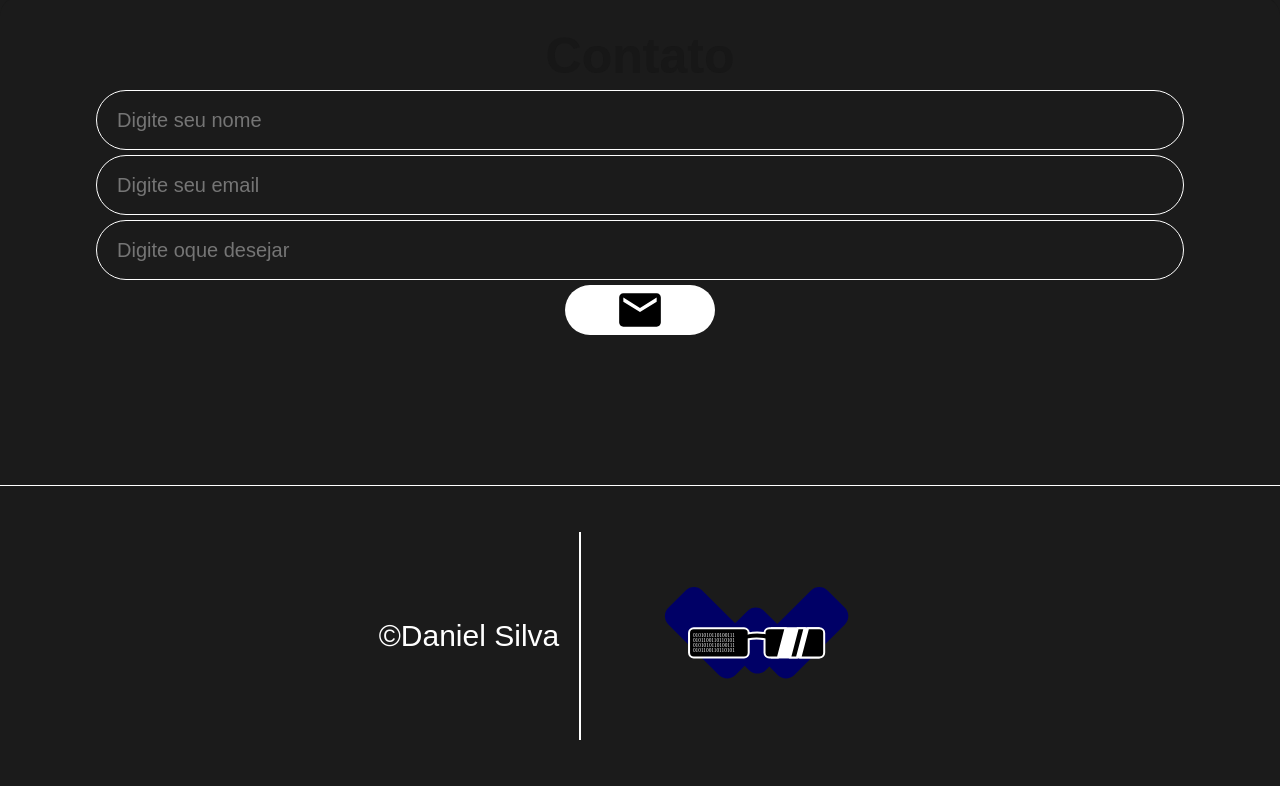
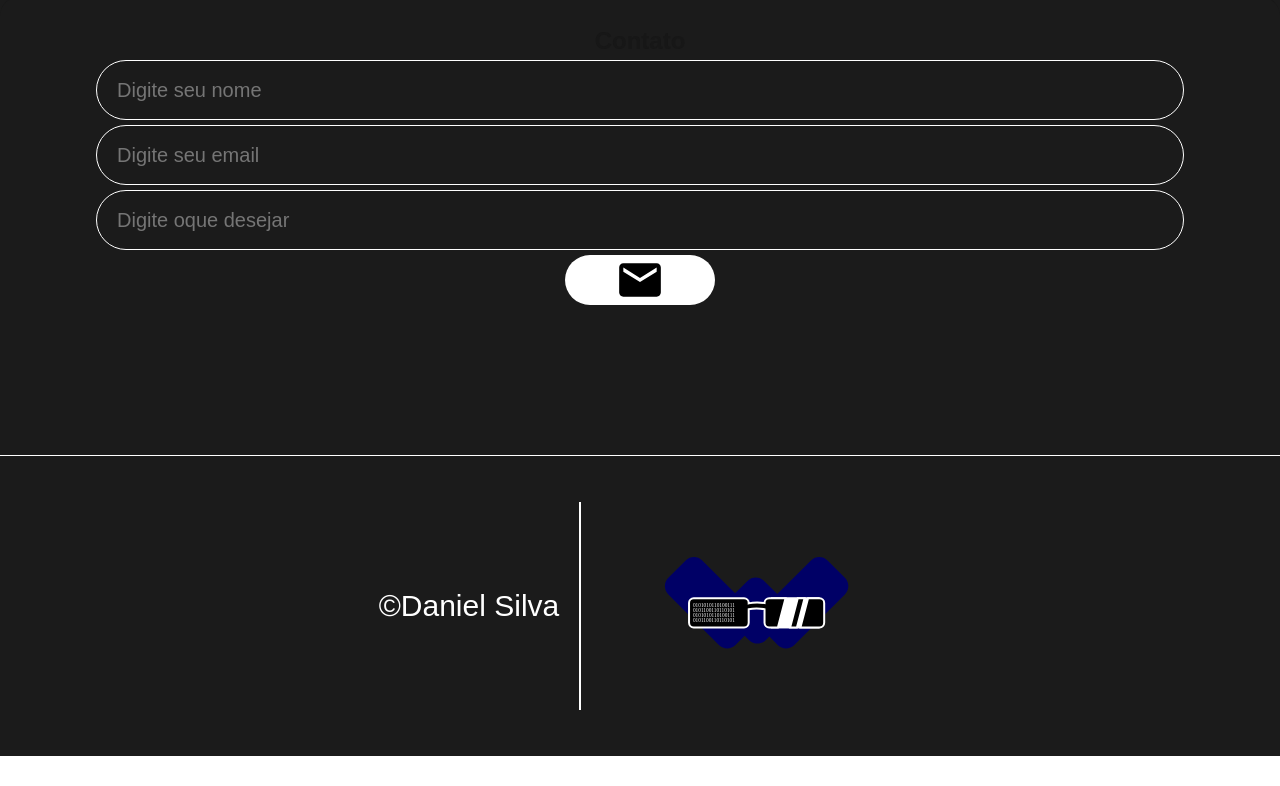
Before and after one commit to Daniel13s/portifolio13s, a Next.js app: page / in a window 1280 px wide. Shown: the part 2801-3587 px from the top of the page. After the commit the page ends 3557 px from the top, so only its background shows below. Built offline with nearby package versions, Linux system fonts and the light colour scheme.

Commit message:
Change header from h1 to h2 in Form component

```diff
--- a/src/app/components/Form/Form.tsx
+++ b/src/app/components/Form/Form.tsx
@@ -30,7 +30,7 @@ export default function Form() {
     }
     return (
         <div className="contato">
-            <h1>Contato</h1>
+            <h2>Contato</h2>
             <input style={{borderColor: theme === "light" ? "black" : "white"}} type="text" placeholder="Digite seu nome" onChange={e => setName(e.target.value)} />
             <input style={{borderColor: theme === "light" ? "black" : "white"}} type="email" placeholder="Digite seu email" onChange={e => setEmail(e.target.value)} />
             <input style={{borderColor: theme === "light" ? "black" : "white"}} type="text" placeholder="Digite oque desejar" onChange={e => setMessage(e.target.value)} />
```
